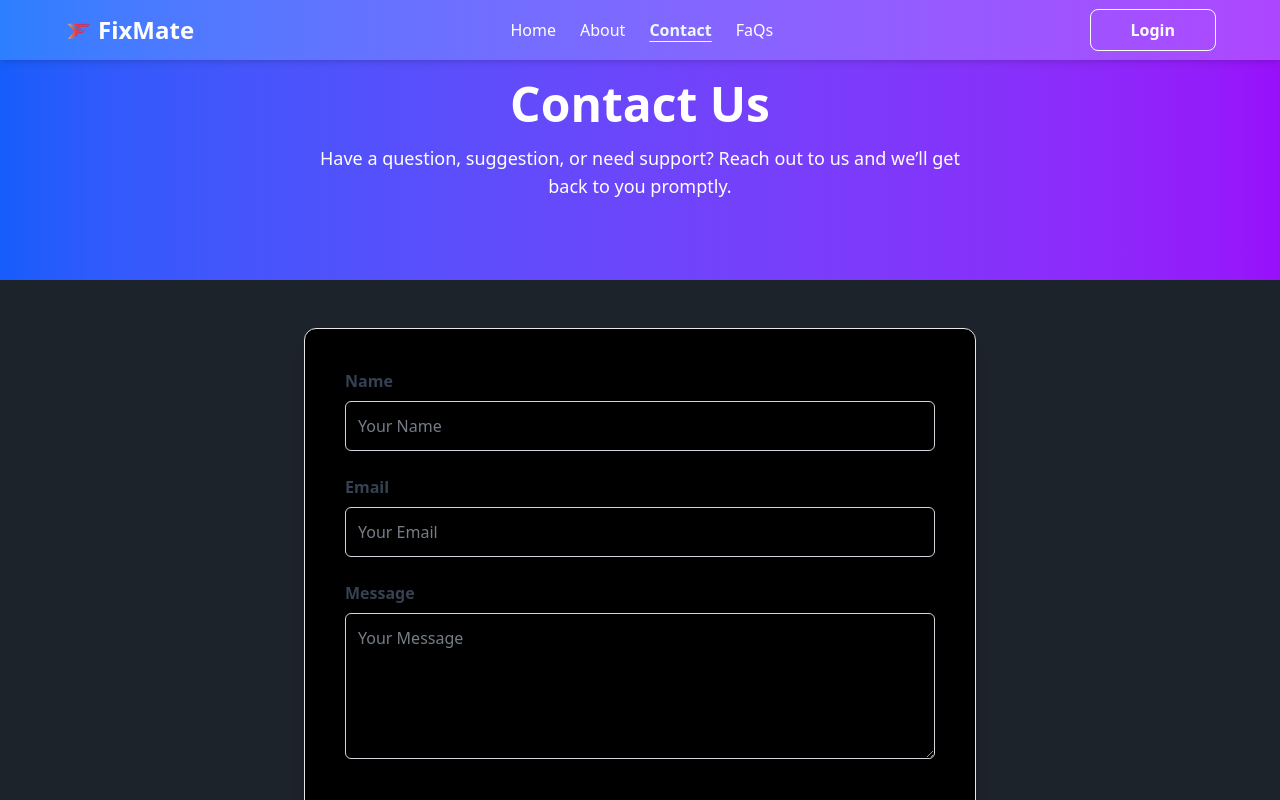
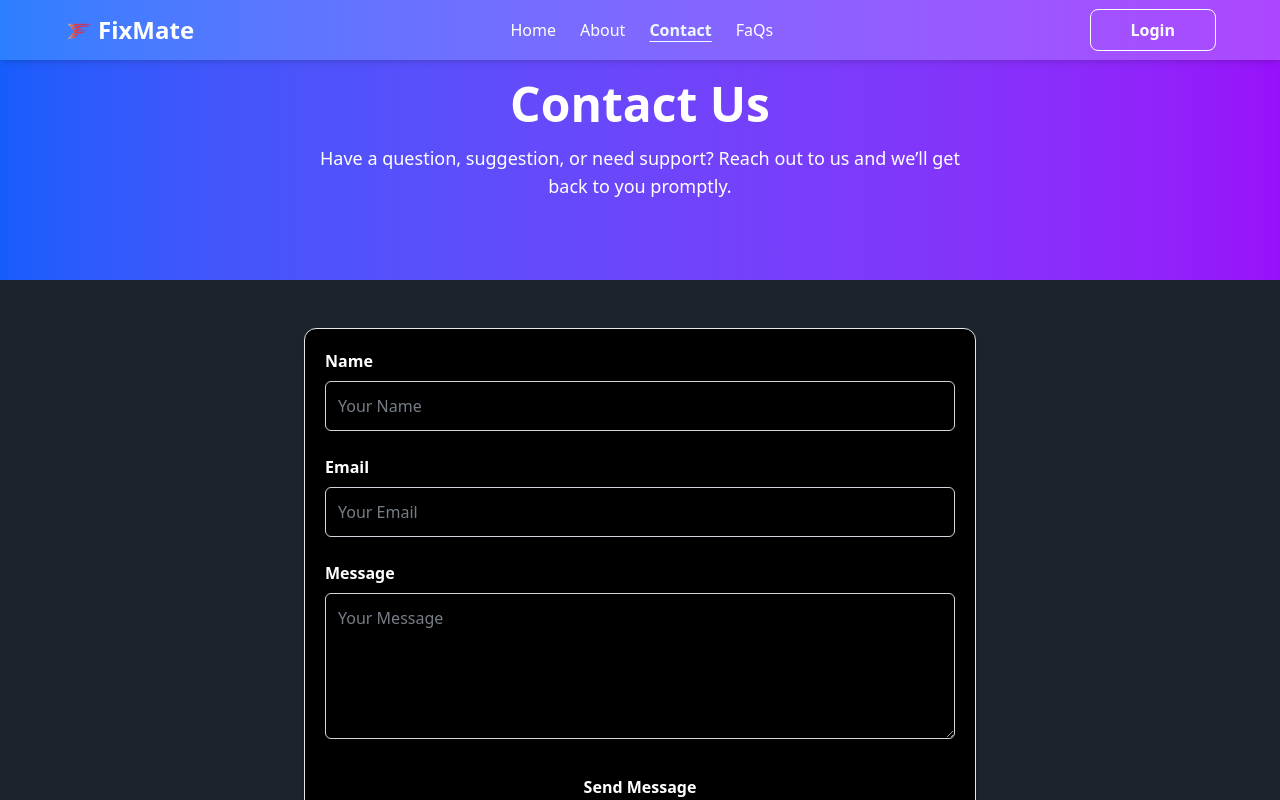
Before and after one commit to NajeebUrRehmanRaja/fixmate-ui, a React (Vite) app in the folder FrontEnd/: page /contact in a window 1280 px wide. Shown: the top 800 px of the page. Built offline with nearby package versions, Linux system fonts and the light colour scheme; no server answers.

Commit message:
refactor: clean up imports and improve styling in Contact page

```diff
--- a/FrontEnd/src/pages/Contact.jsx
+++ b/FrontEnd/src/pages/Contact.jsx
@@ -1,4 +1,4 @@
-import React, { useState } from "react";
+import { useState } from "react";
 import { toast } from "sonner";
 import Button from "../components/ButtonComponents";
 
@@ -44,7 +44,7 @@ const Contact = () => {
   return (
     <div className="min-h-screen bg-background flex flex-col">
       {/* Hero Section */}
-      <section className="py-20 px-4 md:px-6 text-center bg-gradient-to-r from-blue-600 to-purple-600 text-white">
+      <section className="p-20 md:px-6 text-center bg-gradient-to-r from-blue-600 to-purple-600 text-white">
         <h1 className="text-4xl md:text-5xl font-bold mb-4">Contact Us</h1>
         <p className="text-lg max-w-2xl mx-auto">
           Have a question, suggestion, or need support? Reach out to us and
@@ -54,12 +54,12 @@ const Contact = () => {
 
       {/* Form Section */}
       <section className="flex justify-center items-center flex-1 px-4 md:px-6 mt-12 mb-5">
-        <div className="bg-black shadow-lg rounded-xl p-10 w-full max-w-2xl border border-gray-200">
+        <div className="bg-black shadow-lg rounded-xl p-5 w-full max-w-2xl border border-gray-200">
           <form onSubmit={handleSubmit} className="space-y-6">
             <div className="flex flex-col">
               <label
                 htmlFor="name"
-                className="mb-2 font-semibold text-gray-700"
+                className="mb-2 font-semibold text-white"
               >
                 Name
               </label>
@@ -79,7 +79,7 @@ const Contact = () => {
             <div className="flex flex-col">
               <label
                 htmlFor="email"
-                className="mb-2 font-semibold text-gray-700"
+                className="mb-2 font-semibold text-white"
               >
                 Email
               </label>
@@ -101,7 +101,7 @@ const Contact = () => {
             <div className="flex flex-col">
               <label
                 htmlFor="message"
-                className="mb-2 font-semibold text-gray-700"
+                className="mb-2 font-semibold text-white"
               >
                 Message
               </label>
```
Also changed, not shown: 1 other file (tests, documents, lock files or other folders).
